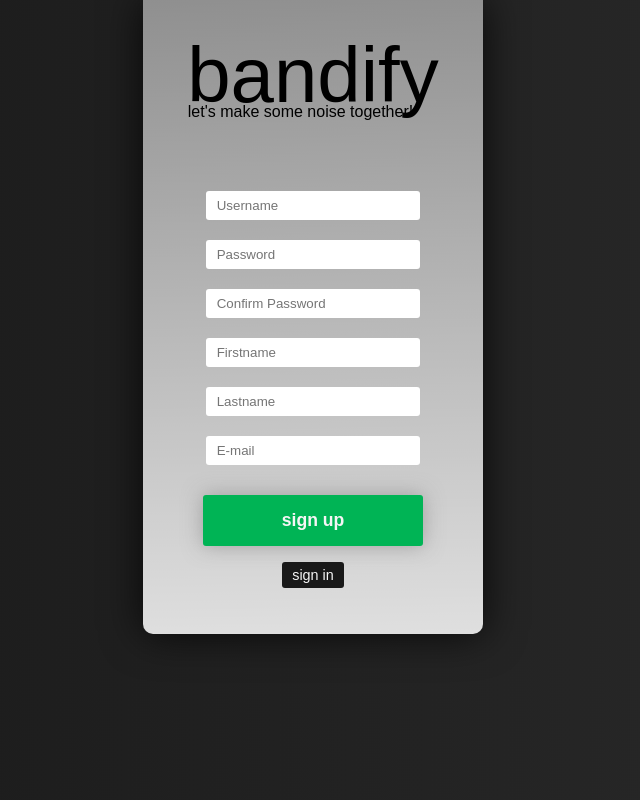
After one commit to jeffersonferraz/bandify, a PHP site: page /signup.php in a window 1280 px wide. The commit adds this page. Shown: the whole page, without its empty margins (327-967 px from the left). Run offline with PHP 8.4, Linux system fonts and the light colour scheme; some web fonts are replaced.

Commit message:
Created frontend for sign in and sign up

```diff
--- a/src/public/css/main.css
+++ b/src/public/css/main.css
@@ -11,18 +11,65 @@
     margin: 0;
 }
 
+body {
+    background: linear-gradient(90deg, rgb(25, 25, 25), rgb(42, 42, 42));
+    height: 5px;
+}
+
+a {
+    text-decoration: none;
+}
+
 .logo {
     font-family: "Protest Guerrilla", sans-serif;
     font-weight: 400;
     font-style: normal;
     font-size: 78px;
-    text-align: center;
-    margin-top: 40px;
 }
 
 .subtitle {
     font-weight: 300;
     font-style: normal;
+    margin: -18px 0px 60px -25px;
+}
+
+.button {
+    font-size: 0.9em;
+    font-weight: 300;
+    background: rgb(25, 25, 25);
+    color: whitesmoke;
+    padding: 5px 10px;
+    border-radius: 3px;
+}
+
+.container {
     text-align: center;
-    margin: -18px 0px 0px -25px;
+    background: linear-gradient(0deg, rgba(255, 255, 255, 0.855), rgba(255, 255, 255, 0.5));
+    max-width: 340px;
+    padding: 30px 0px 50px 0px;
+    margin: auto;
+    border-radius: 0px 0px 10px 10px;
+    box-shadow: 0px 0px 40px rgba(0, 0, 0, 0.8);
 }
+
+form input {
+    padding: 5px;
+    margin: 10px;
+    width: 200px;
+    border-color: transparent;
+    border-radius: 3px;
+}
+
+form button {
+    color: whitesmoke;
+    font-weight: 600;
+    font-size: 1.1em;
+    background-color: rgb(0, 180, 85);
+    width: 220px;
+    margin: 20px auto 20px;
+    padding: 15px 60px 15px;
+    cursor: pointer;
+    border: none;
+    border-radius: 3px;
+    box-shadow: 0px 0px 20px rgba(112, 112, 112, 0.5);
+}
--- /dev/null
+++ b/src/public/signup.php
@@ -0,0 +1,25 @@
+<!DOCTYPE html>
+<html lang="en">
+<head>
+    <meta charset="UTF-8">
+    <meta name="viewport" content="width=device-width, initial-scale=1.0">
+    <link rel="stylesheet" href="css/main.css">
+    <title>bandify | Sign up</title>
+</head>
+<body>
+    <div class="container">
+        <h1 class="logo">bandify</h1>
+        <p class="subtitle">let's make some noise together!</p>
+        <form action="signup.php" method="post">
+           <input name="username" type="text" placeholder=" Username"><br>
+           <input name="password" type="password" placeholder=" Password"><br>
+           <input name="confirm_password" type="password" placeholder=" Confirm Password"><br>
+           <input name="first_name" type="text" placeholder=" Firstname"><br>
+           <input name="last_name" type="text" placeholder=" Lastname"><br>
+           <input name="email" type="email" placeholder=" E-mail"><br>
+           <button name="signup_button" type="submit">sign up</button><br>
+           <a href="signin.php" class="button">sign in</a>
+        </form>
+    </div>
+</body>
+</html>
```
Also changed, not shown: src/public/index.php (+6 -2 lines), src/public/signin.php (added, +21 -0 lines).
